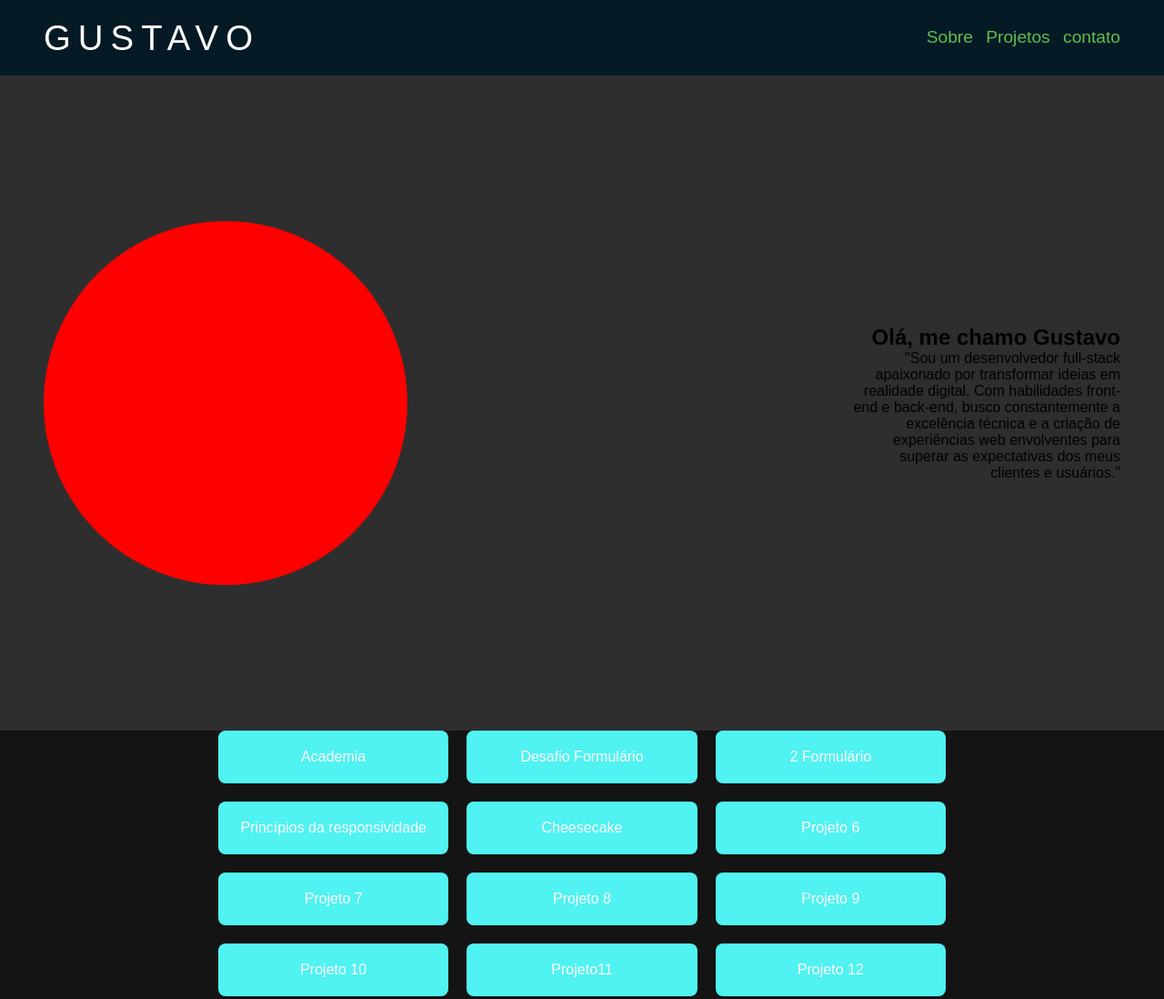
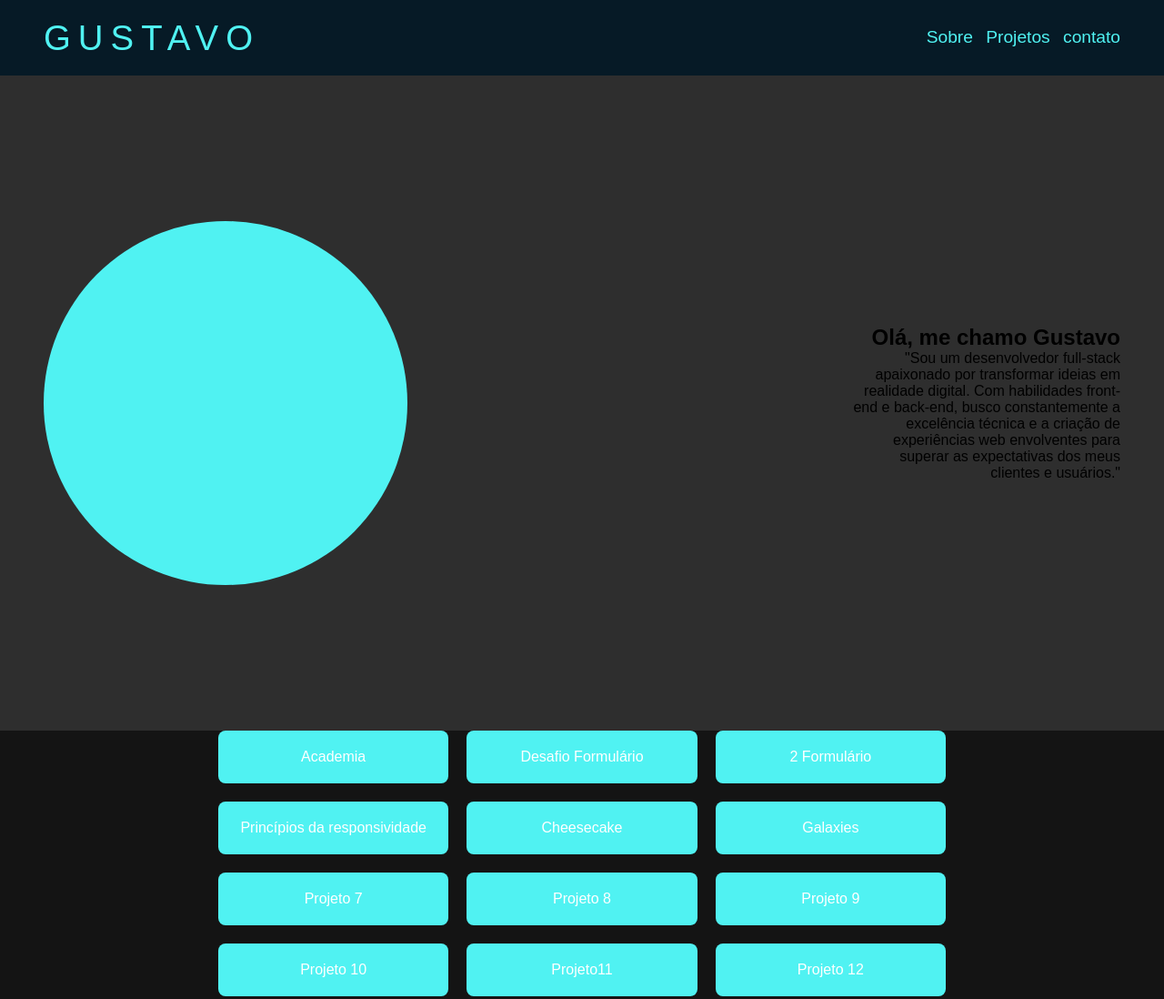
Before and after one commit to Gustavo-M-Santos/Repositories_Course, a plain HTML site: page index.html in a window 1280 px wide. Shown: the top 1098 px of the page at 91% size. Drawn offline with Linux system fonts and the light colour scheme.

Commit message:
atualização gallery projeto Galaxies index

```diff
--- a/index.html
+++ b/index.html
@@ -37,7 +37,6 @@
 
     <div id="area_gallry">
       <div id="projets">
-    </div>
         <div class="gallery">
 
           <a href="Projets/Academia/index.html" class="button">Academia</a>
@@ -50,7 +49,7 @@
 
           <a href="Projets/Cheesecake/index.html" class="button">Cheesecake</a>
 
-          <a href="Projets/Galaxies/index.html" class="button">Projeto 6</a>
+          <a href="Projets/Galaxies/index.html" class="button">Galaxies</a>
 
           <a href="" class="button">Projeto 7</a>
 
--- a/styles.css
+++ b/styles.css
@@ -24,7 +24,7 @@ nav p {
   letter-spacing:.5rem;
 
   text-transform: uppercase;
-  color: #fff;
+  color: #50F2F2;
 }
 
 nav ul {
@@ -37,7 +37,7 @@ nav ul li {
 }
 
 nav ul li a {
-  color: #5DBF4E;
+  color: #50F2F2;
   text-decoration: none;
 
   font-size: 1.2rem;
@@ -46,7 +46,7 @@ nav ul li a {
 
 nav ul li a:hover {
   font-weight: bold;
-  color: #498C3F;
+  color: #41D9D9;
 }
 
 #hero {
@@ -70,7 +70,7 @@ nav ul li a:hover {
 .img {
   width:  400px;
   height: 400px;
-  background-color: red;
+  background-color: #50F2F2;
   border-radius: 200px;
 }
 
```
